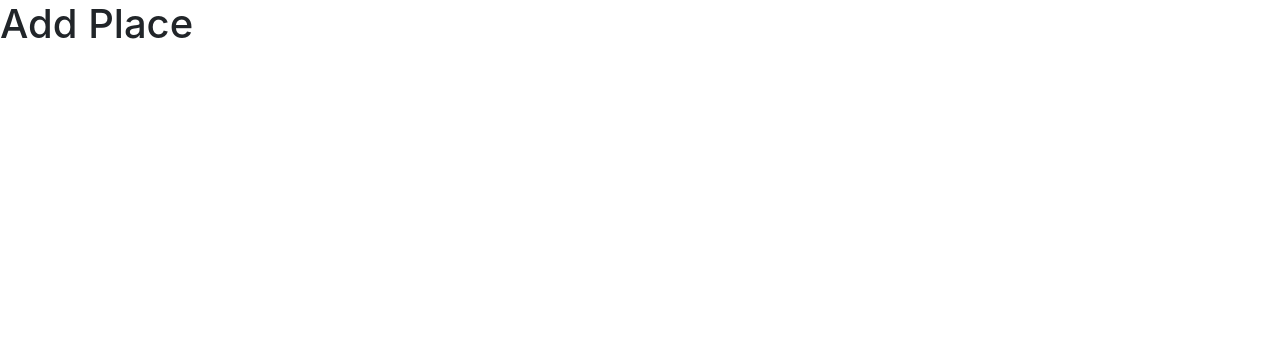
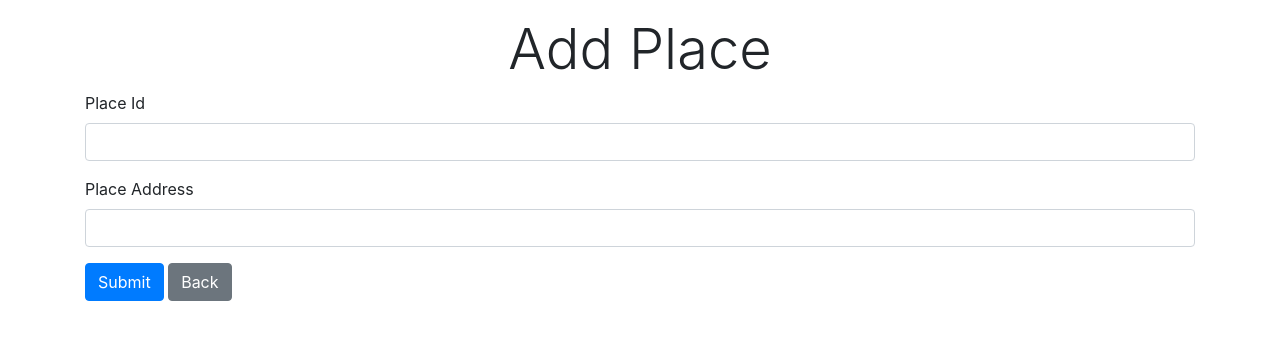
Before and after one commit to webroyit/w3mk9d-PlaceMarker, a website: page public/add.html in a window 1280 px wide. Drawn offline with nearby package versions, Linux system fonts and the light colour scheme.

Commit message:
Add a form to the add page

```diff
--- a/public/add.html
+++ b/public/add.html
@@ -9,6 +9,23 @@
     <title>WRI - Add Place</title>
 </head>
 <body>
-    <h1>Add Place</h1>
+    <div class="container my-3">
+        <h1 class="display-4 text-center">Add Place</h1>
+
+        <form id="place-form" class="mb-4">
+            <div class="form-group">
+                <label for="place-id">Place Id</label>
+                <input type="text" id="place-id" class="form-control">
+            </div>
+            <div class="form-group">
+                <label for="place-address">Place Address</label>
+                <input type="text" id="place-address" class="form-control">
+            </div>
+            <button type="submit" class="btn btn-primary">Submit</button>
+            <a href="index.html" class="btn btn-secondary">Back</a>
+        </form>
+    </div>
+
+    <script src="js/add.js"></script>
 </body>
 </html>
```
